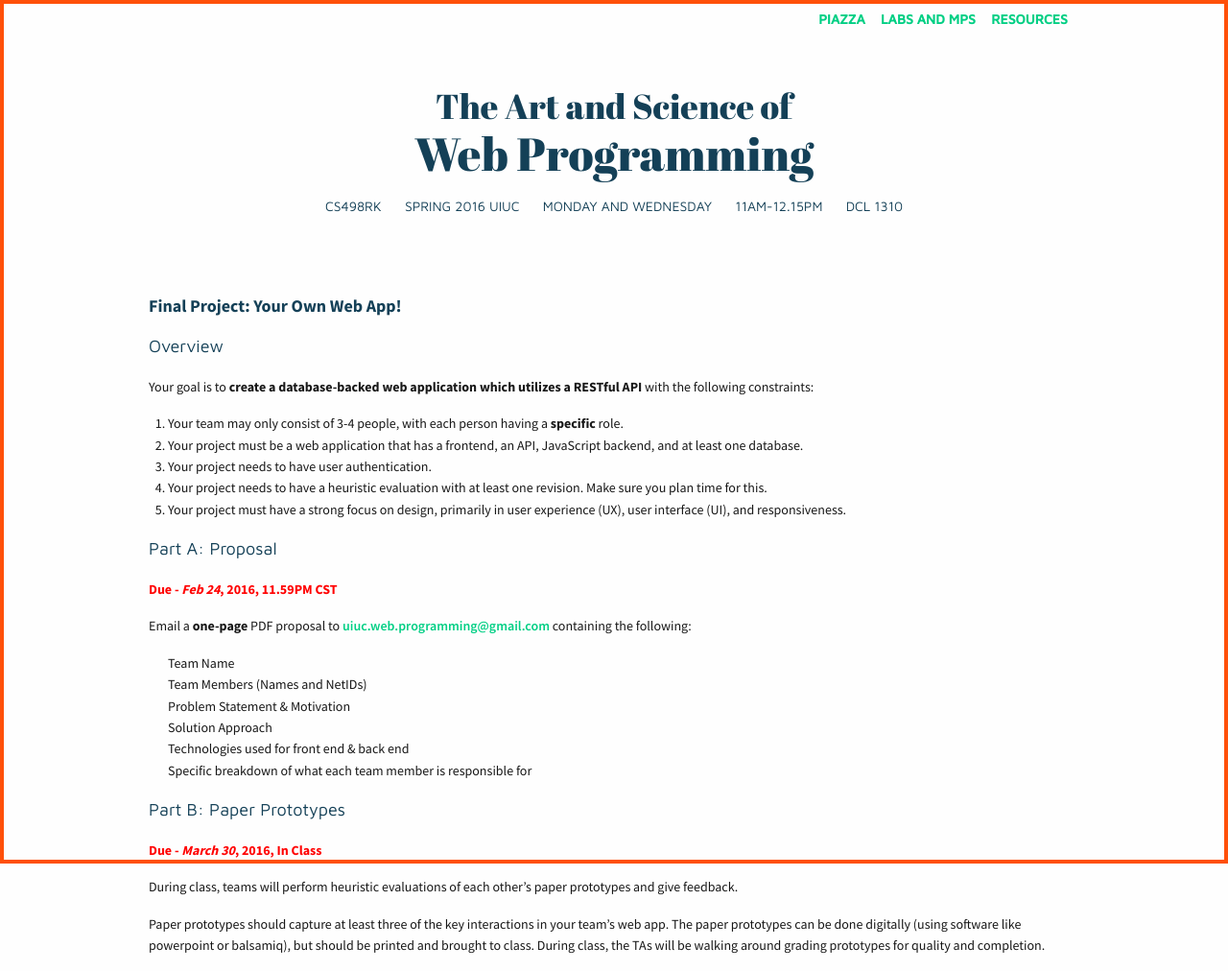
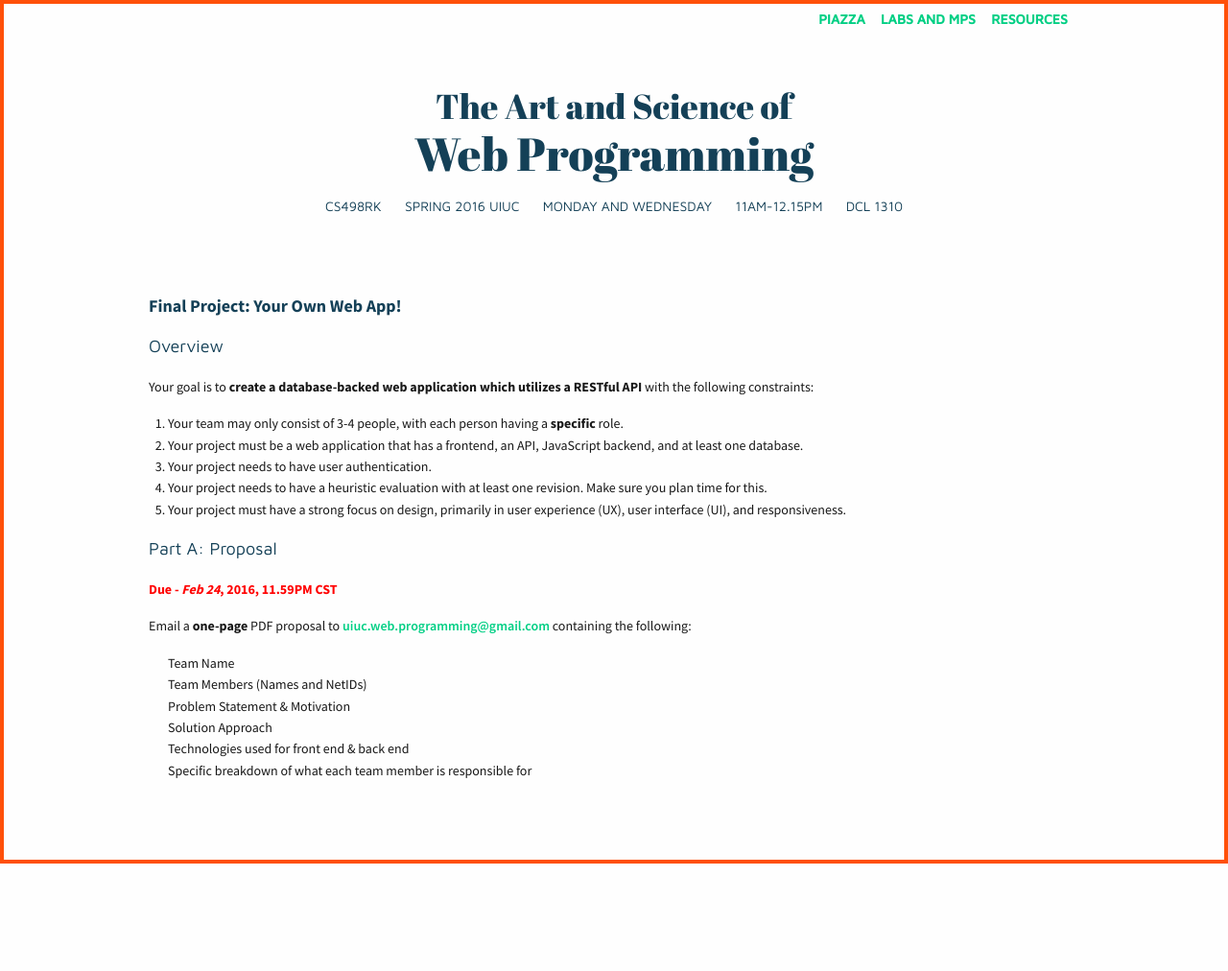
Before and after one commit to biplabdeka/fa2016, a Jekyll site: the page built from _posts/2016-2-15-Final.md, in a window 1280 px wide. Shown: the whole page at 96% size. Built offline with Jekyll 4.4.1, drawn with Linux system fonts in a browser that asks for light colours; nearby versions of some CDN libraries; after the commit the page ends 900 px from its top, so only the background shows below that.

Commit message:
Removed part B as rendering got broken

```diff
--- a/_posts/2016-2-15-Final.md
+++ b/_posts/2016-2-15-Final.md
@@ -28,12 +28,3 @@ Email a **one-page** PDF proposal to [uiuc.web.programming@gmail.com](mailto:uiu
 + Solution Approach
 + Technologies used for front end & back end
 + Specific breakdown of what each team member is responsible for
-+
-
-<span class="section-heading">Part B: Paper Prototypes</span>
-
-<span style="color: red">**Due - *March 30*, 2016, In Class**</span>
-
-During class, teams will perform heuristic evaluations of each other's paper prototypes and give feedback.
-
-Paper prototypes should capture at least three of the key interactions in your team's web app. The paper prototypes can be done digitally (using software like powerpoint or balsamiq), but should be printed and brought to class. During class, the TAs will be walking around grading prototypes for quality and completion.
```
